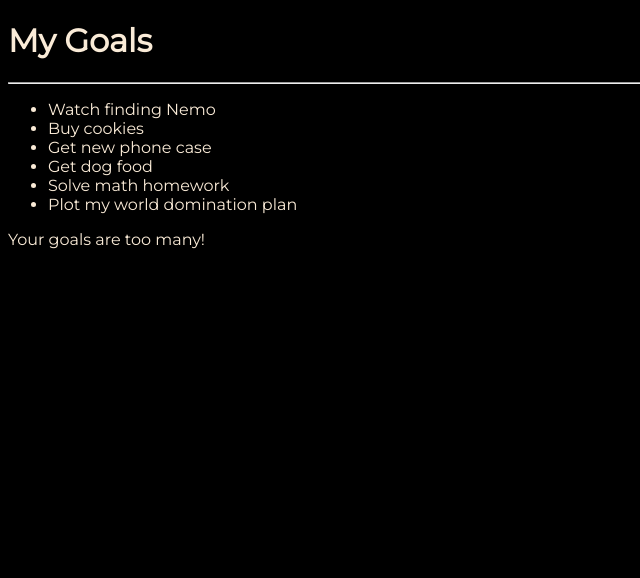
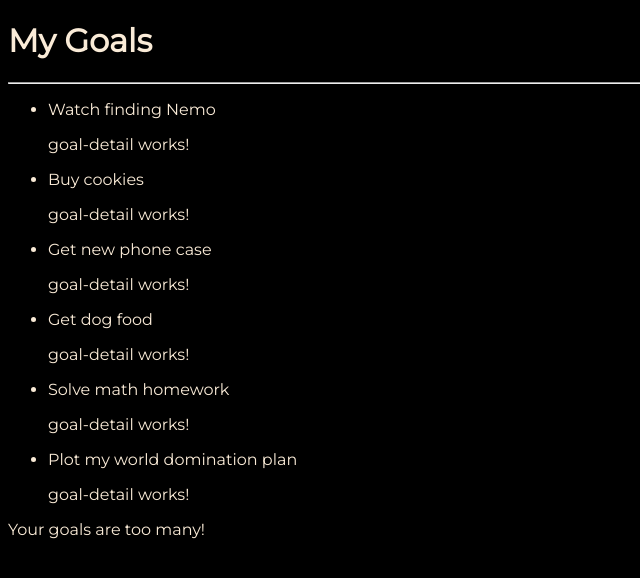
Before and after one commit to Charmain-Bonareri/Goals-App, an Angular app in the folder Goals/: page / in a window 1280 px wide. Shown: the top 578 px of the page, without its empty margins (0-640 px from the left). Built offline with nearby package versions, Linux system fonts and the light colour scheme; a web font is replaced by a local one.

Commit message:
Input binding

```diff
--- a/Goals/src/app/definitions.ts
+++ b/Goals/src/app/definitions.ts
@@ -29,4 +29,8 @@ Child components
 
 Input Property Binding
 -allows us to pass data from a parent component to its child components.
+-import the goal blueprint class in goaldetail.component.ts.
+-we define the goal as the property that will undergo ipb, which is of type goal. This means when we have the property goal in goaldetailcomponent
+it will have received its data from its parent goal component.
+-to bind this goal property, we change the goalcomponent.html
 */
--- a/Goals/src/app/goal-detail/goal-detail.component.ts
+++ b/Goals/src/app/goal-detail/goal-detail.component.ts
@@ -1,4 +1,4 @@
-import { Component, OnInit } from '@angular/core'; //allows us to do Ipb
+import { Component, Input, OnInit } from '@angular/core'; //allows us to do Ipb
 import { Goal } from '../goal'; //import the goal blueprint class
 
 @Component({
@@ -7,7 +7,7 @@ import { Goal } from '../goal'; //import the goal blueprint class
   styleUrls: ['./goal-detail.component.css']
 })
 export class GoalDetailComponent implements OnInit {
-
+  @Input () goal:Goal;
   constructor() { }
 
   ngOnInit(): void {
--- a/Goals/src/app/goal/goal.component.html
+++ b/Goals/src/app/goal/goal.component.html
@@ -4,6 +4,7 @@
   <ul>
     <li *ngFor="let goal of goals">
       {{goal.name}}
+      <app-goal-detail [goal]="goal"></app-goal-detail>
     </li>
   </ul>
   <p *ngIf="goals.length>5">Your goals are too many!</p>
```
